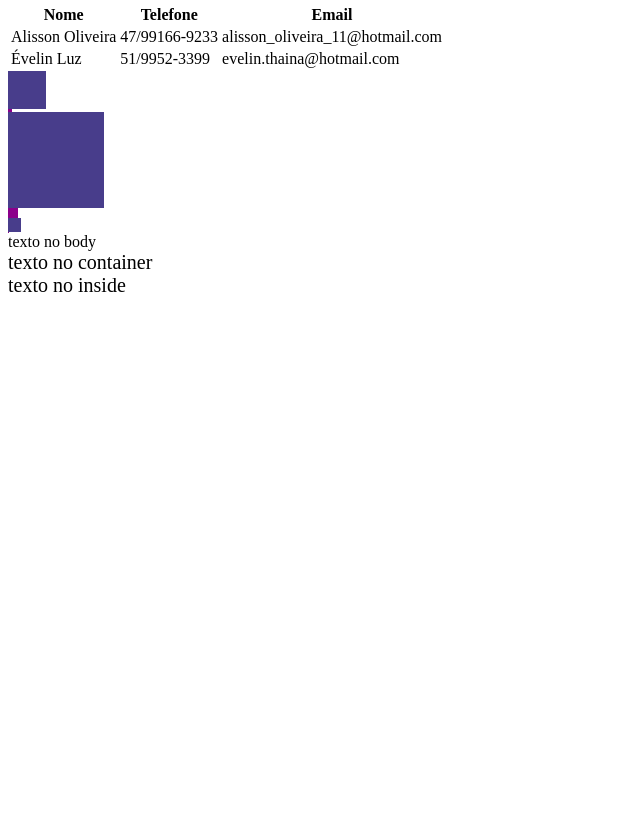
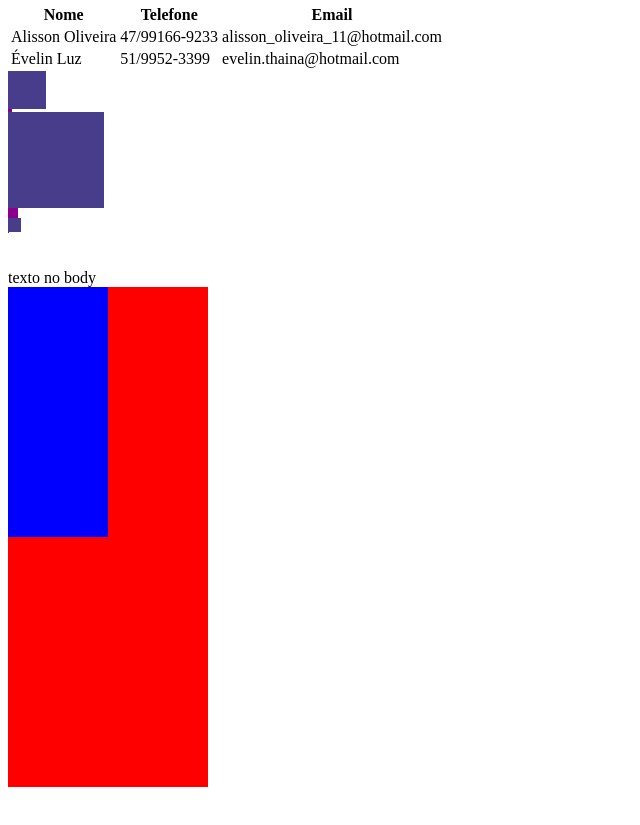
Before and after one commit to Develiin/Modulo-Basico-Curso, a plain HTML site: page index.html in a window 1280 px wide. Shown: the part 1048-1873 px from the top of the page, without its empty margins (0-640 px from the left). Before the commit the page ends 1677 px from the top, so only its background shows below. Drawn offline with Linux system fonts and the light colour scheme.

Commit message:
Add files via upload
Aprendendo unidades de medidas de referência

```diff
--- a/index.html
+++ b/index.html
@@ -141,12 +141,13 @@
             <div id='pt'></div>
             <div id='pc'></div>
 
+            <br> <br>
+            texto no body
 
-            texto no body
-            <div class='container'>
-                texto no container
+            <div class='container'>    <!--  Container é uma caixa que pode se colocado elementos somente dentro dela-->
+
                 <div class='inside'>
-                    texto no inside
+
                 </div>
             </div>
 
--- a/style.css
+++ b/style.css
@@ -97,14 +97,45 @@ body
 }
 
 .container{
-    font-size:20px;
 
-/*  Exemplo:
+    width:200px;
+    height:500px;
+    background:red;
+
+    /*
+    Exemplo:
+        width:50vw;
+        REFERENTE A LARGURA vw
+
+
+    Exemplo:
         font-size:20px;
         serve para modificar o tamanho da fonte
-*/
+        tamanho do texto padrão é de 16px
+
+
+    Exemplo:
+    width:50vh;
+    REFERENTE A ALTURA vh
+    */
 }
 
+
 .inside{
+    width:50%;
+    height:50%;
+    background:blue;
+
+    /*
+    Sempre irá se referir nesse caso ao elemento pai
+
+
     font-size:1em;
+    É uma vez o tamanho do elemento, que nesse caso é 20px
+    20px = 1em
+
+    width:100px;
+    Irá pegar 100% do tamanho do elemento pai
+    */
+
 }
```
